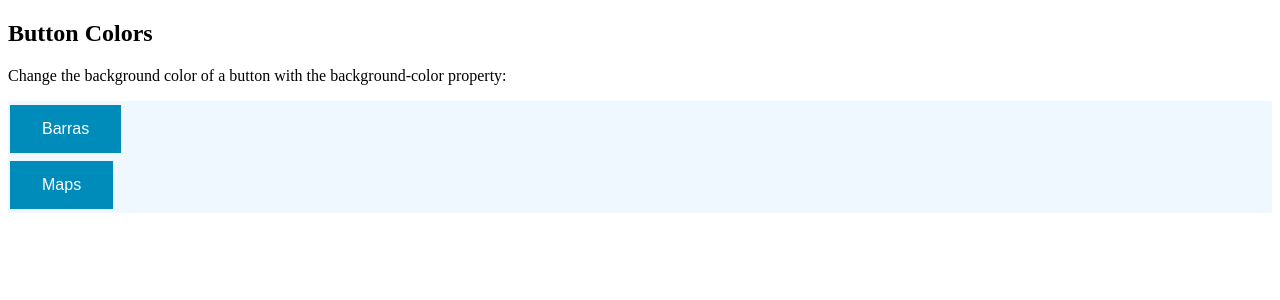
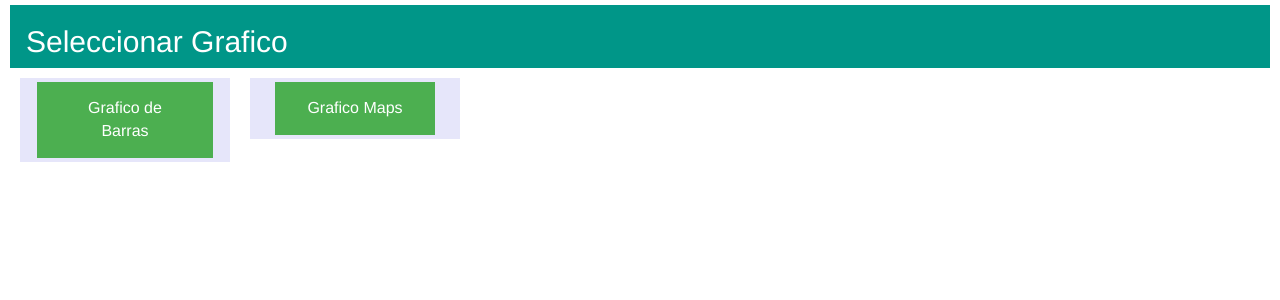
Before and after one commit to politecnicomodelo/Alessandrelli.Gonzalo, a Flask app: template 2017-Python/TPMongo/templates/index.html in a window 1280 px wide. Shown: the top 300 px of the page. Run offline with Flask 2, Linux system fonts and the light colour scheme; the template is opened without the code that fills it, so the values that code supplies are empty; parts of the project's set-up code (start-up, migrations or seed data) failed here and were passed over; some libraries are stand-ins or nearby versions.

Commit message:
cambiar a js

```diff
--- /dev/null
+++ b/2017-Python/TPMongo/main.py
@@ -0,0 +1,36 @@
+from flask import Flask, render_template
+import csv
+
+
+x=[]
+y=[]
+capacidad=[]
+nombre=[]
+with open('locales.csv') as mongo:
+   reader = csv.reader(mongo)
+   for row in reader:
+       x.append(row[0])
+       y.append(row[1])
+       capacidad.append(row[8])
+       nombre.append(row[4])
+
+app = Flask(__name__)
+
+
+app = Flask(__name__, static_url_path='')
+
+@app.route('/')
+def index():
+   return render_template('index.html')
+
+@app.route('/barras')
+def barras():
+   return render_template('barras.html', capacidad=capacidad, nombre=nombre)
+
+@app.route('/maps')
+def maps():
+   return render_template('maps.html')
+
+
+if __name__ == '__main__':
+   app.run(debug = True, port = 8000)
--- a/2017-Python/TPMongo/templates/index.html
+++ b/2017-Python/TPMongo/templates/index.html
@@ -1,7 +1,15 @@
 <!DOCTYPE html>
 <html>
-<head>
+<title>Trabajo Mongo</title>
+<meta name="viewport" content="width=device-width, initial-scale=1">
+<link rel="stylesheet" href="https://www.w3schools.com/w3css/4/w3.css">
+<head><meta charset="utf-8">
+  <meta name="viewport" content="width=device-width, initial-scale=1">
+  <link rel="stylesheet" href="https://maxcdn.bootstrapcdn.com/bootstrap/3.3.7/css/bootstrap.min.css">
+  <script src="https://ajax.googleapis.com/ajax/libs/jquery/3.3.1/jquery.min.js"></script>
+  <script src="https://maxcdn.bootstrapcdn.com/bootstrap/3.3.7/js/bootstrap.min.js"></script>
 <style>
+
 .button {
     background-color: #4CAF50; /* Green */
     border: none;
@@ -17,19 +25,28 @@
 
 .button2 {background-color: #008CBA;} /* Blue */
 
+div{
+    margin: 5px 10px;
+
+}
 </style>
 </head>
 <body>
 
-<h2>Button Colors</h2>
-<p>Change the background color of a button with the background-color property:</p>
+<div class="w3-container w3-teal">
+    <h2>Seleccionar Grafico</h2>
+  </div>
+<div>
+<div class="col-sm-2" style="background-color:lavender;">
+        <center><button name="barras" id="barras" class="button"
+                        onclick="window.location='http://127.0.0.1:8000/barras'">Grafico de Barras</button></center>
+    </div>
+<div class="col-sm-2" style="background-color:lavender;">
+        <center><button name="maps" id="maps" class="button"
+        onclick="window.location='http://127.0.0.1:8000/maps'">Grafico Maps</button></center>
+    </div>
+</div>
 
-<div style="background-color:AliceBlue">
-<button class="button button2" onclick="window.location.href='/barras'" >Barras</button>
-</div>
-<div style="background-color:AliceBlue" >
-<button class="button button2" onclick="window.location.href='/maps'" >Maps</button>
-</div>
 
 </body>
 </html>
```
Also changed, not shown: 2017-Python/TPMongo/templates/barras.html (+6 -15 lines).
